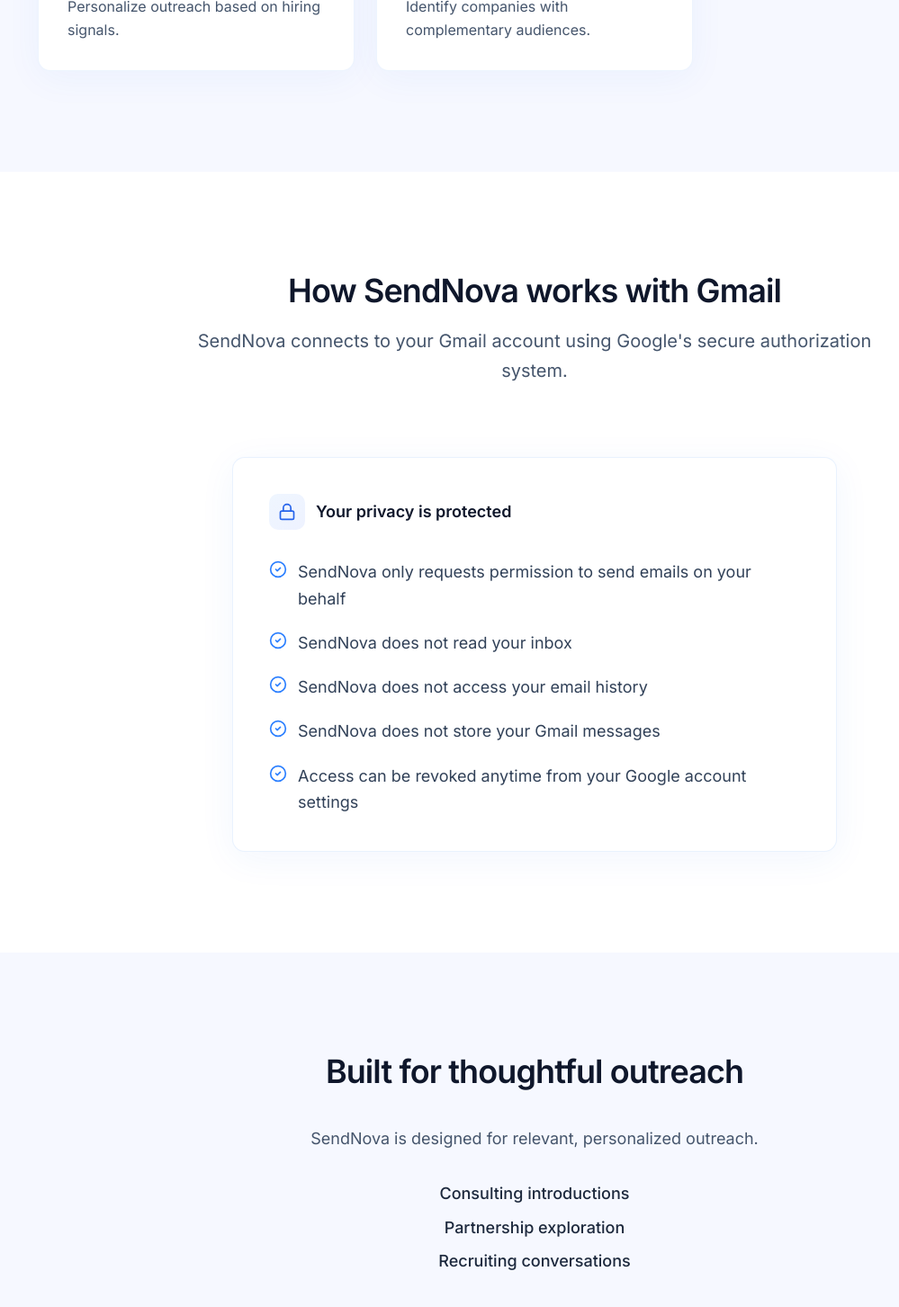
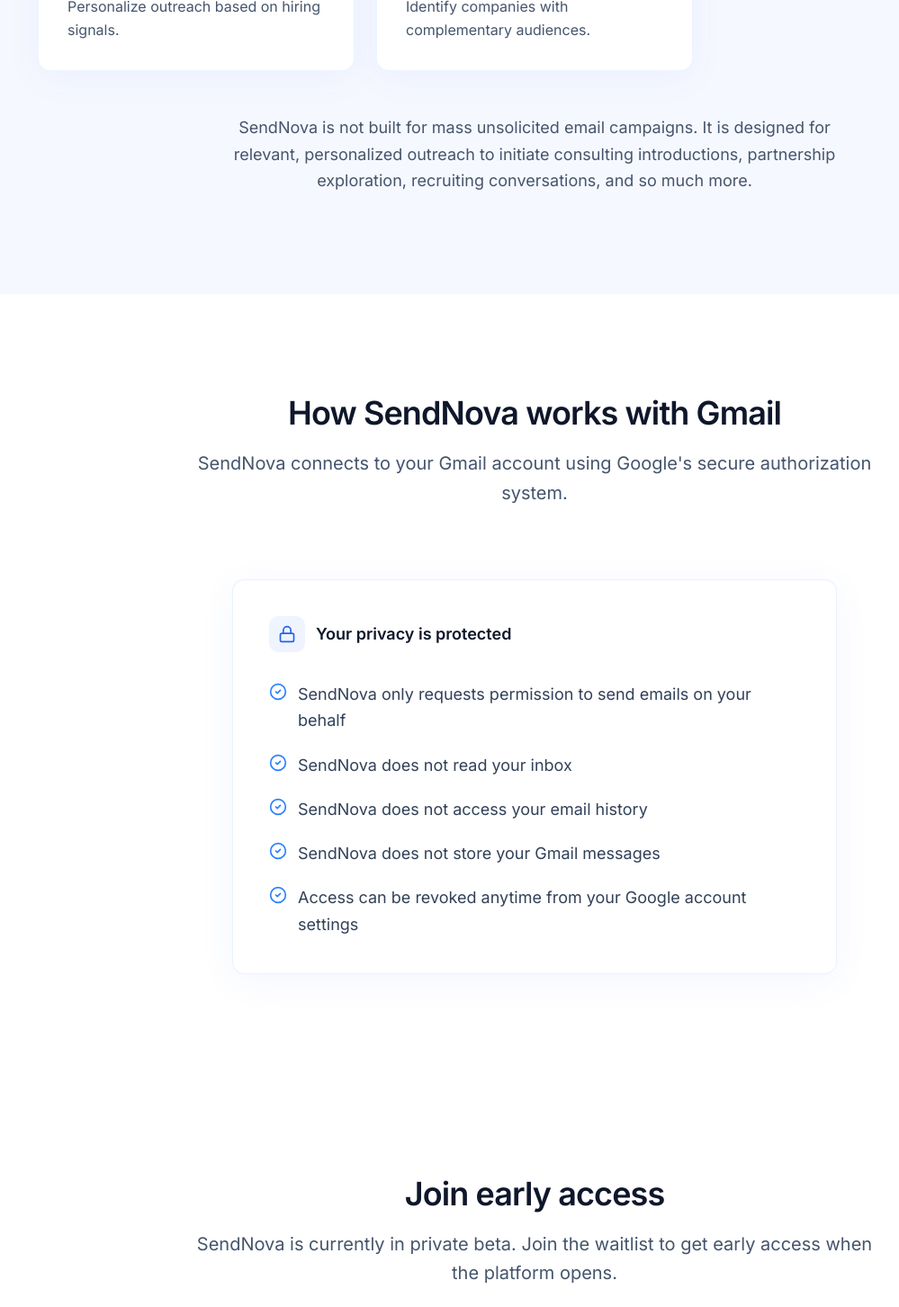
Before and after one commit to hrishikesh999/sendnovaweb, a Next.js app: page / in a window 1280 px wide. Shown: the part 3340-4793 px from the top of the page at 90% size, without its empty margins (46-1045 px from the left). Built offline with nearby package versions, Linux system fonts and the light colour scheme.

Commit message:
Add outreach content paragraph and remove duplicate section
- Add descriptive paragraph to 'Built for thoughtful outreach' section
- Remove duplicate 'Responsible Outreach' section above waitlist

Made-with: Cursor

```diff
--- a/src/app/page.tsx
+++ b/src/app/page.tsx
@@ -259,6 +259,12 @@ export default function HomePage() {
               </div>
             ))}
           </div>
+          <p className="mx-auto mt-12 max-w-2xl text-center text-lg leading-relaxed text-slate-600">
+            SendNova is not built for mass unsolicited email campaigns. It is
+            designed for relevant, personalized outreach to initiate consulting
+            introductions, partnership exploration, recruiting conversations, and
+            so much more.
+          </p>
         </Container>
       </Section>
 
@@ -294,36 +300,6 @@ export default function HomePage() {
         </Container>
       </Section>
 
-      {/* ───── Responsible Outreach ───── */}
-      <Section className="bg-[#F6F8FF]">
-        <Container>
-          <div className="mx-auto max-w-2xl text-center">
-            <h2 className="text-3xl font-semibold tracking-tight text-slate-900 md:text-4xl">
-              Built for thoughtful outreach
-            </h2>
-            <div className="mt-10 space-y-6 text-lg leading-relaxed text-slate-600">
-              <p>
-                SendNova is designed for relevant, personalized outreach.
-              </p>
-              <div className="flex flex-col items-center gap-2 py-2">
-                <p className="font-medium text-slate-800">
-                  Consulting introductions
-                </p>
-                <p className="font-medium text-slate-800">
-                  Partnership exploration
-                </p>
-                <p className="font-medium text-slate-800">
-                  Recruiting conversations
-                </p>
-              </div>
-              <p className="font-medium text-slate-900">
-                It is not designed for mass unsolicited email campaigns.
-              </p>
-            </div>
-          </div>
-        </Container>
-      </Section>
-
       {/* ───── Waitlist ───── */}
       <Section id="waitlist">
         <Container>
```
